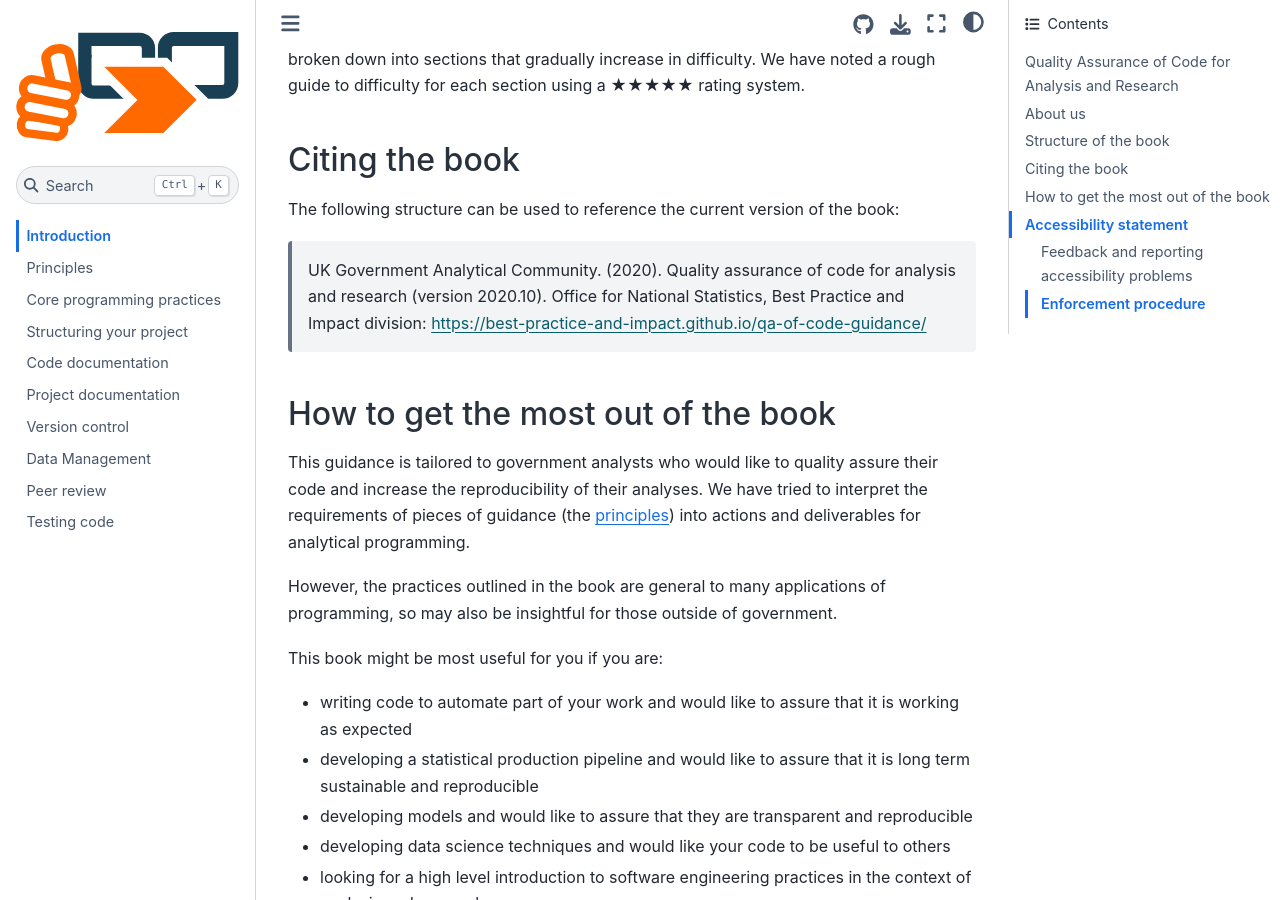
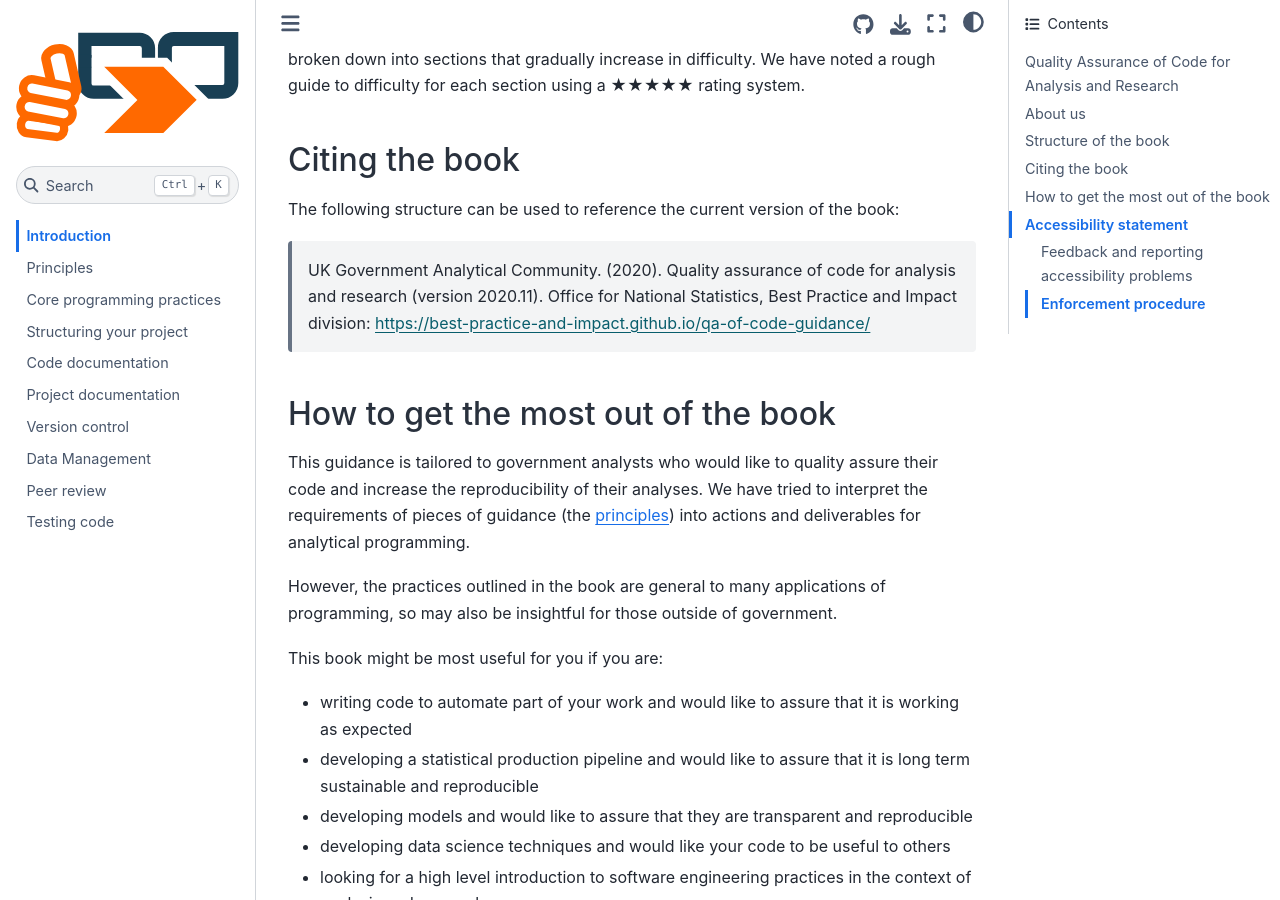
Before and after one commit to best-practice-and-impact/qa-of-code-guidance, a Jupyter Book: the page built from book/index.md, in a window 1280 px wide and 900 px high, scrolled down 989 px. Built offline with Jupyter Book 1.0.4 settings and Sphinx 7.4.7 and the Sphinx Book theme 1.1.4, drawn with Linux system fonts in a browser that asks for light colours.

Commit message:
Bump version: 2020.10 → 2020.11

```diff
--- a/book/_config.yml
+++ b/book/_config.yml
@@ -13,7 +13,7 @@
   use_issues_button: true
   use_edit_page_button: true
   extra_footer: "<p>Best Practice & Impact division, Office for National Statistics</p><p>This document is very young, please help use to make it grow by providing any feedback by <a href='mailto:gsshelp@statistics.gov.uk'>email</a> or via the <a href='https://github.com/best-practice-and-impact/qa-of-code-guidance'>GitHub repository</a>."
-  extra_navbar: "<p>Book version 2020.10</><a href='https://gss.civilservice.gov.uk/' target='_blank'><img src='./_static/GSS_logo.jpg' alt='The Government Statistical Service logo' style='width:100%'></a>"
+  extra_navbar: "<p>Book version 2020.11</><a href='https://gss.civilservice.gov.uk/' target='_blank'><img src='./_static/GSS_logo.jpg' alt='The Government Statistical Service logo' style='width:100%'></a>"
 
 sphinx:
   extra_extensions:
--- a/book/index.md
+++ b/book/index.md
@@ -38,7 +38,7 @@
 
 The following structure can be used to reference the current version of the book:
 
-> UK Government Analytical Community. (2020). Quality assurance of code for analysis and research (version 2020.10). Office for National Statistics, Best Practice and Impact division: https://best-practice-and-impact.github.io/qa-of-code-guidance/
+> UK Government Analytical Community. (2020). Quality assurance of code for analysis and research (version 2020.11). Office for National Statistics, Best Practice and Impact division: https://best-practice-and-impact.github.io/qa-of-code-guidance/
 
 ## How to get the most out of the book
 
```
Also changed, not shown: .bumpversion.cfg.
